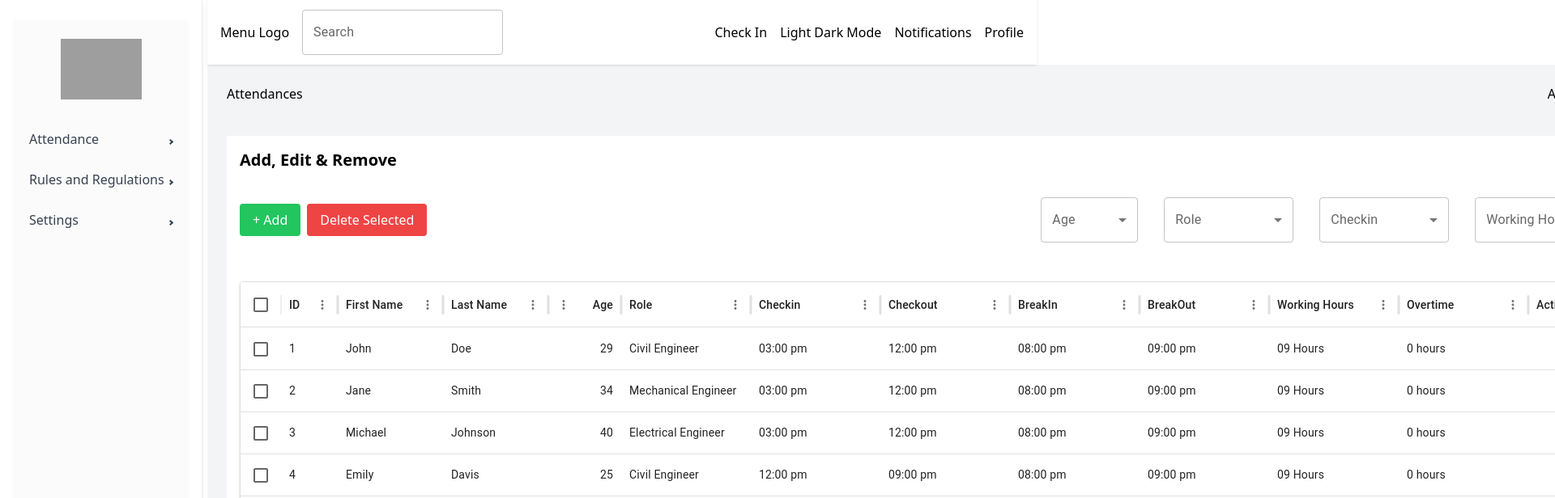
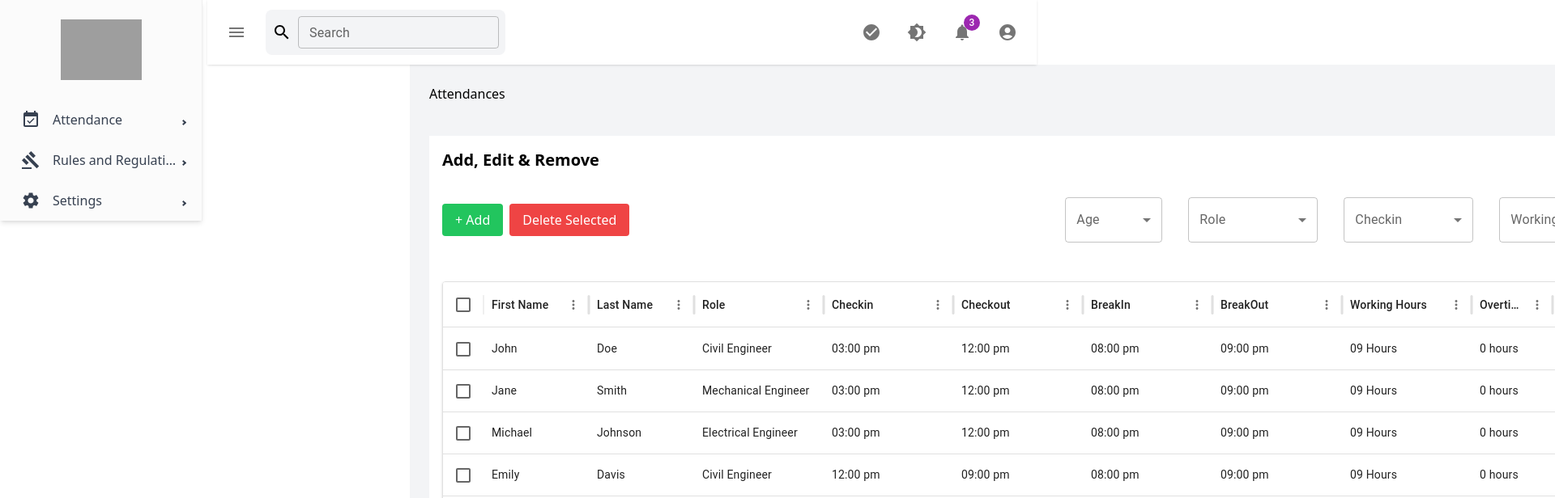
Before and after one commit to Muadeel56/QTOHouse_Attendence, a React (Vite) app in the folder qtohouse-attendence/: page / in a window 1280 px wide. Shown: the top 616 px of the page at 81% size, 1920 px wide, since content can reach past the window. Built offline with nearby package versions, Linux system fonts and the light colour scheme; grey boxes are pictures that could not be loaded.

Commit message:
Adding Icons

```diff
--- a/qtohouse-attendence/package.json
+++ b/qtohouse-attendence/package.json
@@ -14,6 +14,7 @@
     "@coreui/react": "^5.4.0",
     "@emotion/react": "^11.13.3",
     "@emotion/styled": "^11.13.0",
+    "@mui/icons-material": "^6.1.1",
     "@mui/material": "^6.1.1",
     "@mui/x-data-grid": "^7.18.0",
     "material-paper": "^0.0.8",
--- a/qtohouse-attendence/src/App.jsx
+++ b/qtohouse-attendence/src/App.jsx
@@ -1,38 +1,32 @@
-import React from "react";
-import { BrowserRouter as Router, Route, Routes } from "react-router-dom";
-import Header from "./Components/Header";
-import SidebarMenu from "./Components/Sidebar";
-import Dashboard from "./pages/dashboard";
-// Import other pages when needed
-// import Charts from "./pages/charts";
-// import Lists from "./pages/lists"; // Example pages
-// import ProfilePage from "./pages/profile";
-// import Shifts from "./pages/shifts";
-// import Holidays from "./pages/holidays";
+import React, { useState } from 'react';
+import { BrowserRouter as Router, Route, Routes } from 'react-router-dom';
+import Header from './Components/Header';
+import SidebarMenu from './Components/Sidebar';
+import Dashboard from './pages/dashboard';
 
 function App() {
+  const [isSidebarOpen, setIsSidebarOpen] = useState(true);
+
+  // Toggle the sidebar visibility
+  const toggleSidebar = () => {
+    setIsSidebarOpen(!isSidebarOpen);
+  };
+
   return (
     <Router>
       <div className="h-full">
         {/* Fixed header */}
-        <Header />
+        <Header toggleSidebar={toggleSidebar} isSidebarOpen={isSidebarOpen} />
 
         {/* Main content container */}
         <div className="flex">
-          {/* Fixed sidebar */}
-          <div className="w-64 fixed top-0 left-0 h-full z-50">
-            <SidebarMenu />
-          </div>
+          {/* Sidebar */}
+          <SidebarMenu isSidebarOpen={isSidebarOpen} />
 
           {/* Main content, positioned after the header and sidebar */}
-          <div className="flex-grow ml-64 mt-20 p-6 bg-gray-100 min-h-screen">
+          <div className={`flex-grow transition-all duration-300 ${isSidebarOpen ? 'ml-64' : 'ml-20'} mt-20 p-6 bg-gray-100 min-h-screen`}>
             <Routes>
               <Route path="/" element={<Dashboard />} />
-              {/* <Route path="/charts" element={<Charts />} />
-              <Route path="/lists" element={<Lists />} />
-              <Route path="/profile" element={<ProfilePage />} />
-              <Route path="/shifts" element={<Shifts />} />
-              <Route path="/holidays" element={<Holidays />} /> */}
               {/* Add other routes here */}
             </Routes>
           </div>
--- a/qtohouse-attendence/src/Components/Header.jsx
+++ b/qtohouse-attendence/src/Components/Header.jsx
@@ -1,19 +1,70 @@
-import React from 'react';
-import { TextField } from '@mui/material';
+import React, { useState } from 'react';
+import { TextField, IconButton, Badge } from '@mui/material';
+import MenuIcon from '@mui/icons-material/Menu';
+import SearchIcon from '@mui/icons-material/Search';
+import CheckCircleIcon from '@mui/icons-material/CheckCircle';
+import Brightness4Icon from '@mui/icons-material/Brightness4'; // Light/Dark mode icon
+import NotificationsIcon from '@mui/icons-material/Notifications';
+import AccountCircleIcon from '@mui/icons-material/AccountCircle';
 
-function Header() {
+function Header({ toggleSidebar, isSidebarOpen }) {
+  const [isCheckedIn, setIsCheckedIn] = useState(false);
+  const [isDarkMode, setIsDarkMode] = useState(false);
+
+  // Toggle check-in status
+  const handleCheckIn = () => {
+    setIsCheckedIn(!isCheckedIn);
+  };
+
+  // Toggle light/dark mode
+  const handleThemeToggle = () => {
+    setIsDarkMode(!isDarkMode);
+    document.documentElement.classList.toggle('dark');
+  };
+
   return (
     <div className="fixed top-0 left-64 w-[calc(100%-16rem)] h-20 z-50 bg-white px-4 shadow">
       <div className="flex justify-between items-center h-full">
+        {/* Left Side: Menu Logo and Search */}
         <div className="flex items-center gap-4">
-          <p>Menu Logo</p>
-          <TextField id="outlined-basic" label="Search" variant="outlined" />
+          <IconButton onClick={toggleSidebar}>
+            <MenuIcon />
+          </IconButton>
+          <div className="flex items-center bg-gray-100 p-2 rounded-lg">
+            <SearchIcon />
+            <TextField
+              id="outlined-basic"
+              label="Search"
+              variant="outlined"
+              size="small"
+              sx={{ ml: 1 }}
+            />
+          </div>
         </div>
+
+        {/* Right Side: Action Buttons */}
         <div className="flex items-center gap-4">
-          <button>Check In</button>
-          <button>Light Dark Mode</button>
-          <button>Notifications</button>
-          <button>Profile</button>
+          {/* Check In */}
+          <IconButton onClick={handleCheckIn} color={isCheckedIn ? 'success' : 'default'}>
+            <CheckCircleIcon />
+          </IconButton>
+
+          {/* Light/Dark Mode Toggle */}
+          <IconButton onClick={handleThemeToggle} color={isDarkMode ? 'warning' : 'default'}>
+            <Brightness4Icon />
+          </IconButton>
+
+          {/* Notifications with Badge */}
+          <IconButton>
+            <Badge badgeContent={3} color="secondary">
+              <NotificationsIcon />
+            </Badge>
+          </IconButton>
+
+          {/* Profile */}
+          <IconButton>
+            <AccountCircleIcon />
+          </IconButton>
         </div>
       </div>
     </div>
--- a/qtohouse-attendence/src/Components/Sidebar.jsx
+++ b/qtohouse-attendence/src/Components/Sidebar.jsx
@@ -1,10 +1,11 @@
 import React, { useState } from "react";
 import { Sidebar, Menu, MenuItem, SubMenu } from "react-pro-sidebar";
 import { Link } from "react-router-dom";
+import { EventAvailable as AttendanceIcon, Gavel as RuleIcon, Settings as SettingsIcon, AccountCircle as ProfileIcon, Help as FAQIcon, Lock as PrivacyIcon, Description as TermsIcon, Assignment as ProjectIcon } from '@mui/icons-material'; // Import icons
 import logo from "../assets/images/logo.svg";
 import "../assets/css/custom-scrollbar.css"; // Custom CSS file for scrollbar
 
-function SidebarMenu() {
+function SidebarMenu({ isSidebarOpen }) {
   const [openSubMenu, setOpenSubMenu] = useState(null);
 
   const handleToggleSubMenu = (subMenuName) => {
@@ -12,61 +13,77 @@ function SidebarMenu() {
   };
 
   return (
-    <Sidebar className="fixed top-0 left-0 w-64 h-full bg-white shadow-md z-50 px-4 py-6 overflow-hidden scrollbar-thin scrollbar-thumb-gray-400 scrollbar-track-black">
+    <Sidebar
+      className={`fixed top-0 left-0 h-full bg-white shadow-md z-50 transition-all duration-300 ${isSidebarOpen ? 'w-64' : 'w-20'} overflow-hidden`}
+    >
+      {/* Logo */}
       <div className="flex justify-center items-center my-6">
-        <img src={logo} alt="logo" className="w-[100px]" />
+        <img src={logo} alt="logo" className={`transition-all duration-300 ${isSidebarOpen ? 'w-[100px]' : 'w-10'}`} />
       </div>
 
+      {/* Menu */}
       <Menu>
+        {/* Attendance SubMenu */}
         <SubMenu
-          label="Attendance"
+          label={isSidebarOpen ? "Attendance" : <AttendanceIcon />}
           className="text-gray-700"
-          open={openSubMenu === 'attendance'}
-          onOpenChange={() => handleToggleSubMenu('attendance')}
+          open={openSubMenu === "attendance"}
+          onOpenChange={() => handleToggleSubMenu("attendance")}
+          icon={<AttendanceIcon />}
         >
-          <MenuItem className="hover:bg-gray-100">
+          <MenuItem icon={<AttendanceIcon />} className="hover:bg-gray-100">
             <Link to="/charts">Charts</Link>
           </MenuItem>
-          <MenuItem className="hover:bg-gray-100">
+          <MenuItem icon={<AttendanceIcon />} className="hover:bg-gray-100">
             <Link to="/lists">Lists</Link>
           </MenuItem>
         </SubMenu>
 
+        {/* Rules and Regulations SubMenu */}
         <SubMenu
-          label="Rules and Regulations"
+          label={isSidebarOpen ? "Rules and Regulations" : <RuleIcon />}
           className="text-gray-700"
-          open={openSubMenu === 'rules'}
-          onOpenChange={() => handleToggleSubMenu('rules')}
+          open={openSubMenu === "rules"}
+          onOpenChange={() => handleToggleSubMenu("rules")}
+          icon={<RuleIcon />}
         >
-          <SubMenu label="Profile">
-            <MenuItem className="hover:bg-gray-100">
+          <SubMenu label={isSidebarOpen ? "Profile" : <ProfileIcon />} icon={<ProfileIcon />}>
+            <MenuItem icon={<ProfileIcon />} className="hover:bg-gray-100">
               <Link to="/profile">Profile Page</Link>
             </MenuItem>
             <MenuItem className="hover:bg-gray-100">Profile Page Settings</MenuItem>
           </SubMenu>
-          <MenuItem className="hover:bg-gray-100">FAQs</MenuItem>
-          <MenuItem className="hover:bg-gray-100">Privacy Policy</MenuItem>
-          <MenuItem className="hover:bg-gray-100">Terms and Conditions</MenuItem>
+          <MenuItem icon={<FAQIcon />} className="hover:bg-gray-100">
+            FAQs
+          </MenuItem>
+          <MenuItem icon={<PrivacyIcon />} className="hover:bg-gray-100">
+            Privacy Policy
+          </MenuItem>
+          <MenuItem icon={<TermsIcon />} className="hover:bg-gray-100">
+            Terms and Conditions
+          </MenuItem>
         </SubMenu>
 
+        {/* Settings SubMenu */}
         <SubMenu
-          label="Settings"
+          label={isSidebarOpen ? "Settings" : <SettingsIcon />}
           className="text-gray-700"
-          open={openSubMenu === 'settings'}
-          onOpenChange={() => handleToggleSubMenu('settings')}
+          open={openSubMenu === "settings"}
+          onOpenChange={() => handleToggleSubMenu("settings")}
+          icon={<SettingsIcon />}
         >
-          <SubMenu label="Attendance">
-            <MenuItem className="hover:bg-gray-100">
+          <SubMenu label={isSidebarOpen ? "Attendance" : <AttendanceIcon />} icon={<AttendanceIcon />}>
+            <MenuItem icon={<AttendanceIcon />} className="hover:bg-gray-100">
               <Link to="/shifts">Shifts</Link>
             </MenuItem>
             <MenuItem className="hover:bg-gray-100">Salary</MenuItem>
-            <MenuItem className="hover:bg-gray-100">
+            <MenuItem icon={<AttendanceIcon />} className="hover:bg-gray-100">
               <Link to="/holidays">Holidays</Link>
             </MenuItem>
             <MenuItem className="hover:bg-gray-100">Overtime</MenuItem>
             <MenuItem className="hover:bg-gray-100">Profile Settings</MenuItem>
           </SubMenu>
-          <MenuItem className="hover:bg-gray-100">Project</MenuItem>
+          <MenuItem icon={<ProjectIcon />} className="hover:bg-gray-100">Project</MenuItem>
         </SubMenu>
       </Menu>
     </Sidebar>
--- a/qtohouse-attendence/src/pages/dashboard/index.jsx
+++ b/qtohouse-attendence/src/pages/dashboard/index.jsx
@@ -14,17 +14,15 @@ const initialEmployeesData = [
 ];
 
 const columns = [
-  { field: 'id', headerName: 'ID', width: 70 },
   { field: 'firstName', headerName: 'First Name', width: 130 },
   { field: 'lastName', headerName: 'Last Name', width: 130 },
-  { field: 'age', headerName: 'Age', type: 'number', width: 90 },
   { field: 'role', headerName: 'Role', width: 160 },
   { field: 'Checkin', headerName: 'Checkin', width: 160 },
   { field: 'Checkout', headerName: 'Checkout', width: 160 },
   { field: 'BreakIn', headerName: 'BreakIn', width: 160 },
   { field: 'BreakOut', headerName: 'BreakOut', width: 160 },
   { field: 'WorkingHours', headerName: 'Working Hours', width: 160 },
-  { field: 'Overtime', headerName: 'Overtime', width: 160 },
+  { field: 'Overtime', headerName: 'Overtime', width: 100 },
   {
     field: 'action',
     headerName: 'Action',
@@ -76,7 +74,7 @@ function Dashboard() {
   };
 
   return (
-    <div>
+    <div className="">
 
       <div className="flex justify-between">
         <h1>Attendances</h1>
```
Also changed, not shown: 1 other file (tests, documents, lock files or other folders).
